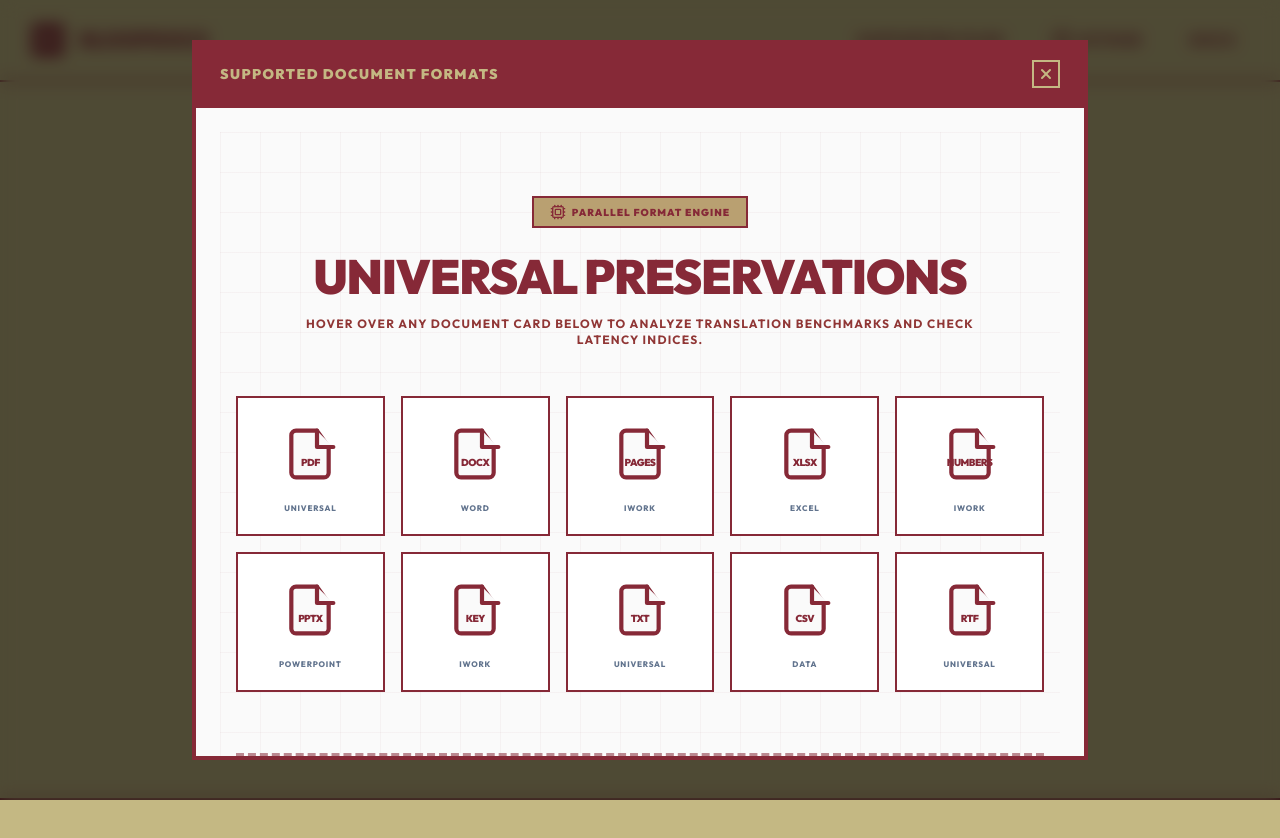
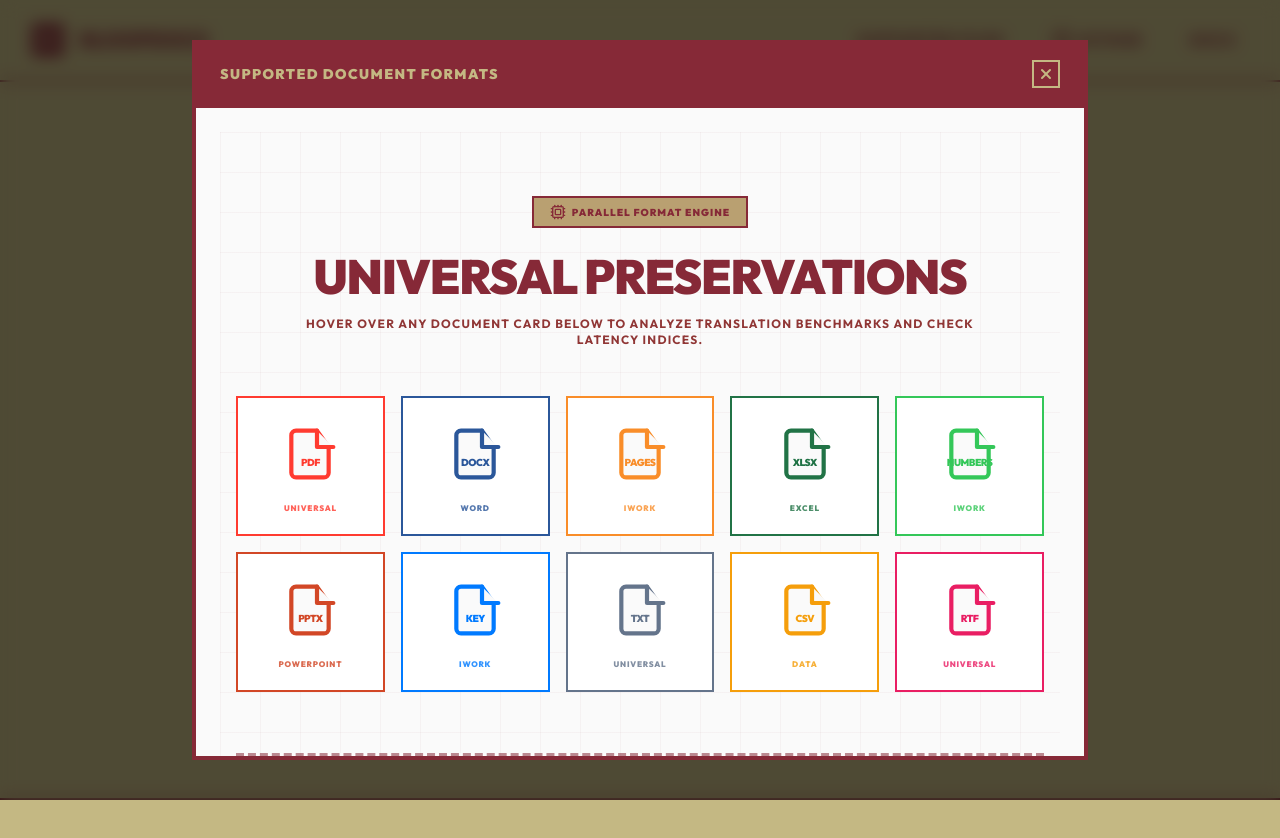
Before and after one commit to 7-Bala/BloopDocs, a Next.js app: page / in a window 1280 px wide. Both pictures are taken after a click on the button "SUPPORTED FILES". Shown: the top 838 px of the page. Built offline with nearby package versions, Linux system fonts and the light colour scheme.

Commit message:
style(format): update formats grid cards to dynamically render in native file brand colors

```diff
--- a/src/components/FormatOrbit.tsx
+++ b/src/components/FormatOrbit.tsx
@@ -8,22 +8,22 @@ interface FormatNode {
   name: string;
   desc: string;
   brand: string;
-  color: string;
   speed: string;
   fidelity: string;
+  nativeColor: string; // The native brand color used in falling files / apps
 }
 
 const SUPPORTED_NODES: FormatNode[] = [
-  { ext: "PDF", name: "Adobe PDF", desc: "Universal layout locking, absolute vector rendering, and embedded fonts.", brand: "Universal", color: "from-red-600 to-rose-500", speed: "8ms", fidelity: "100%" },
-  { ext: "DOCX", name: "Microsoft Word", desc: "Complex columns, absolute margin margins, headers, footers, and shape layers.", brand: "Word", color: "from-blue-600 to-cyan-500", speed: "14ms", fidelity: "99.8%" },
-  { ext: "PAGES", name: "Apple Pages", desc: "Rich typography, nested column layouts, custom media frames, and canvas grids.", brand: "iWork", color: "from-orange-500 to-amber-500", speed: "18ms", fidelity: "99.9%" },
-  { ext: "XLSX", name: "Microsoft Excel", desc: "Multi-sheet financial matrices, mathematical formula preservation, and styled cell borders.", brand: "Excel", color: "from-emerald-600 to-teal-500", speed: "22ms", fidelity: "100%" },
-  { ext: "NUMBERS", name: "Apple Numbers", desc: "Canvas layout sheet nodes, independent tables, vector chart data, and formula parsing.", brand: "iWork", color: "from-green-500 to-emerald-500", speed: "16ms", fidelity: "99.8%" },
-  { ext: "PPTX", name: "PowerPoint", desc: "Slide transitions, geometric vector assets, styled text boxes, and coordinate mapping.", brand: "PowerPoint", color: "from-fuchsia-600 to-purple-600", speed: "25ms", fidelity: "99.7%" },
-  { ext: "KEY", name: "Apple Keynote", desc: "Cinematic slide grids, absolute coordinate bounding boxes, and grouped shape transformations.", brand: "iWork", color: "from-violet-600 to-purple-500", speed: "20ms", fidelity: "99.9%" },
-  { ext: "TXT", name: "Plain Text", desc: "Raw string extraction, UTF-8 unicode encoding, and unformatted data dumps.", brand: "Universal", color: "from-slate-600 to-slate-400", speed: "2ms", fidelity: "100%" },
-  { ext: "CSV", name: "Comma Separated", desc: "Delimited spreadsheet grids, database rows, and clean flat table matrix parsing.", brand: "Data", color: "from-yellow-600 to-amber-500", speed: "5ms", fidelity: "100%" },
-  { ext: "RTF", name: "Rich Text Format", desc: "Standard cross-platform styling, absolute font family tags, bold, italics, and paragraph maps.", brand: "Universal", color: "from-rose-500 to-red-500", speed: "10ms", fidelity: "99.5%" },
+  { ext: "PDF", name: "Adobe PDF", desc: "Universal layout locking, absolute vector rendering, and embedded fonts.", brand: "Universal", speed: "8ms", fidelity: "100%", nativeColor: "#FF3B30" },
+  { ext: "DOCX", name: "Microsoft Word", desc: "Complex columns, absolute margins, headers, footers, and shape layers.", brand: "Word", speed: "14ms", fidelity: "99.8%", nativeColor: "#2B579A" },
+  { ext: "PAGES", name: "Apple Pages", desc: "Rich typography, nested column layouts, custom media frames, and canvas grids.", brand: "iWork", speed: "18ms", fidelity: "99.9%", nativeColor: "#F98D29" },
+  { ext: "XLSX", name: "Microsoft Excel", desc: "Multi-sheet financial matrices, mathematical formula preservation, and styled cell borders.", brand: "Excel", speed: "22ms", fidelity: "100%", nativeColor: "#217346" },
+  { ext: "NUMBERS", name: "Apple Numbers", desc: "Canvas layout sheets, independent tables, vector chart data, and formula parsing.", brand: "iWork", speed: "16ms", fidelity: "99.8%", nativeColor: "#34C759" },
+  { ext: "PPTX", name: "PowerPoint", desc: "Slide transitions, geometric vector assets, styled text boxes, and coordinate mapping.", brand: "PowerPoint", speed: "25ms", fidelity: "99.7%", nativeColor: "#D24726" },
+  { ext: "KEY", name: "Apple Keynote", desc: "Cinematic slide grids, absolute coordinate bounding boxes, and grouped shape transformations.", brand: "iWork", speed: "20ms", fidelity: "99.9%", nativeColor: "#007AFF" },
+  { ext: "TXT", name: "Plain Text", desc: "Raw string extraction, UTF-8 unicode encoding, and unformatted data dumps.", brand: "Universal", speed: "2ms", fidelity: "100%", nativeColor: "#64748B" },
+  { ext: "CSV", name: "Comma Separated", desc: "Delimited spreadsheet grids, database rows, and clean flat table matrix parsing.", brand: "Data", speed: "5ms", fidelity: "100%", nativeColor: "#F59E0B" },
+  { ext: "RTF", name: "Rich Text Format", desc: "Standard cross-platform styling, absolute font family tags, bold, italics, and paragraph maps.", brand: "Universal", speed: "10ms", fidelity: "99.5%", nativeColor: "#E91E63" },
 ];
 
 export default function FormatOrbit() {
@@ -62,19 +62,23 @@ export default function FormatOrbit() {
                 key={node.ext}
                 onMouseEnter={() => setHoveredIndex(index)}
                 onMouseLeave={() => setHoveredIndex(null)}
-                className={`flex flex-col items-center justify-center p-5 border-2 border-[#862937] select-none cursor-pointer transition-all duration-200 ${
-                  isHovered
-                    ? "bg-[#B9A071]/10 translate-x-[-2px] translate-y-[-2px] shadow-[6px_6px_0px_0px_#862937]"
-                    : "bg-white shadow-[4px_4px_0px_0px_#862937]"
+                className={`flex flex-col items-center justify-center p-5 border-2 select-none cursor-pointer transition-all duration-200 ${
+                  isHovered ? "bg-white translate-x-[-2px] translate-y-[-2px]" : "bg-white"
                 }`}
+                style={{
+                  borderColor: node.nativeColor,
+                  color: node.nativeColor,
+                  boxShadow: isHovered
+                    ? `6px 6px 0px 0px ${node.nativeColor}`
+                    : `4px 4px 0px 0px ${node.nativeColor}`
+                }}
               >
                 {/* Document SVG Icon with format name centered */}
                 <div className="relative w-14 h-18 flex items-center justify-center mb-3">
                   <svg
                     viewBox="0 0 24 24"
-                    className={`absolute inset-0 w-full h-full stroke-[#862937] stroke-[1.8] fill-[#FAFAFA] transition-colors duration-200 ${
-                      isHovered ? "fill-white" : "fill-[#FAFAFA]"
-                    }`}
+                    className={`absolute inset-0 w-full h-full stroke-[1.8] fill-[#FAFAFA] transition-colors duration-200`}
+                    style={{ stroke: node.nativeColor }}
                     strokeLinecap="round"
                     strokeLinejoin="round"
                   >
@@ -84,12 +88,18 @@ export default function FormatOrbit() {
                   </svg>
 
                   {/* Format Label Text inside Document */}
-                  <span className="relative z-10 text-[10px] font-black text-[#862937] uppercase tracking-tighter mt-4 select-none">
+                  <span
+                    className="relative z-10 text-[10px] font-black uppercase tracking-tighter mt-4 select-none"
+                    style={{ color: node.nativeColor }}
+                  >
                     {node.ext}
                   </span>
                 </div>
 
-                <span className="text-[8px] text-slate-500 font-extrabold uppercase tracking-widest">
+                <span
+                  className="text-[8px] font-black uppercase tracking-widest opacity-80"
+                  style={{ color: node.nativeColor }}
+                >
                   {node.brand}
                 </span>
               </div>
@@ -103,12 +113,28 @@ export default function FormatOrbit() {
             (() => {
               const node = SUPPORTED_NODES[hoveredIndex];
               return (
-                <div className="w-full p-6 border-4 border-[#862937] bg-white shadow-[6px_6px_0px_0px_#862937] animate-fade-in flex flex-col md:flex-row items-center justify-between gap-6">
+                <div
+                  className="w-full p-6 border-4 bg-white animate-fade-in flex flex-col md:flex-row items-center justify-between gap-6"
+                  style={{
+                    borderColor: node.nativeColor,
+                    boxShadow: `6px 6px 0px 0px ${node.nativeColor}`
+                  }}
+                >
                   <div className="space-y-2 text-center md:text-left flex-1">
                     <div className="flex flex-col md:flex-row items-center gap-3">
-                      <h4 className="text-lg font-black text-[#862937] flex items-center gap-2">
+                      <h4
+                        className="text-lg font-black flex items-center gap-2"
+                        style={{ color: node.nativeColor }}
+                      >
                         {node.name}
-                        <span className="text-[10px] px-2.5 py-0.5 border-2 border-[#862937] bg-[#B9A071] font-black tracking-widest uppercase text-[#862937] shadow-[2px_2px_0px_0px_#862937]">
+                        <span
+                          className="text-[10px] px-2.5 py-0.5 border-2 font-black tracking-widest uppercase shadow-[2px_2px_0px_0px_currentColor]"
+                          style={{
+                            borderColor: node.nativeColor,
+                            color: node.nativeColor,
+                            backgroundColor: `${node.nativeColor}15`
+                          }}
+                        >
                           {node.ext}
                         </span>
                       </h4>
@@ -119,11 +145,17 @@ export default function FormatOrbit() {
                   </div>
 
                   {/* Metrics block */}
-                  <div className="flex gap-4 border-t md:border-t-0 md:border-l-2 border-dashed border-[#862937] pt-6 md:pt-0 md:pl-6 w-full md:w-auto shrink-0 justify-around select-none">
+                  <div
+                    className="flex gap-4 border-t md:border-t-0 md:border-l-2 border-dashed pt-6 md:pt-0 md:pl-6 w-full md:w-auto shrink-0 justify-around select-none"
+                    style={{ borderColor: node.nativeColor }}
+                  >
                     <div className="text-center min-w-[70px]">
                       <div className="text-[8px] text-slate-500 uppercase tracking-widest font-black mb-1.5">Fidelity</div>
-                      <div className="text-sm font-black text-[#862937] flex items-center justify-center gap-1">
-                        <Zap className="w-3.5 h-3.5 fill-[#862937] stroke-none" />
+                      <div
+                        className="text-sm font-black flex items-center justify-center gap-1"
+                        style={{ color: node.nativeColor }}
+                      >
+                        <Zap className="w-3.5 h-3.5 fill-current stroke-none" />
                         {node.fidelity}
                       </div>
                     </div>
@@ -131,7 +163,7 @@ export default function FormatOrbit() {
                     <div className="text-center min-w-[70px]">
                       <div className="text-[8px] text-slate-500 uppercase tracking-widest font-black mb-1.5">Latency</div>
                       <div className="text-sm font-black text-slate-800 flex items-center justify-center gap-1">
-                        <Eye className="w-3.5 h-3.5" />
+                        <Eye className="w-3.5 h-3.5" style={{ color: node.nativeColor }} />
                         {node.speed}
                       </div>
                     </div>
```
